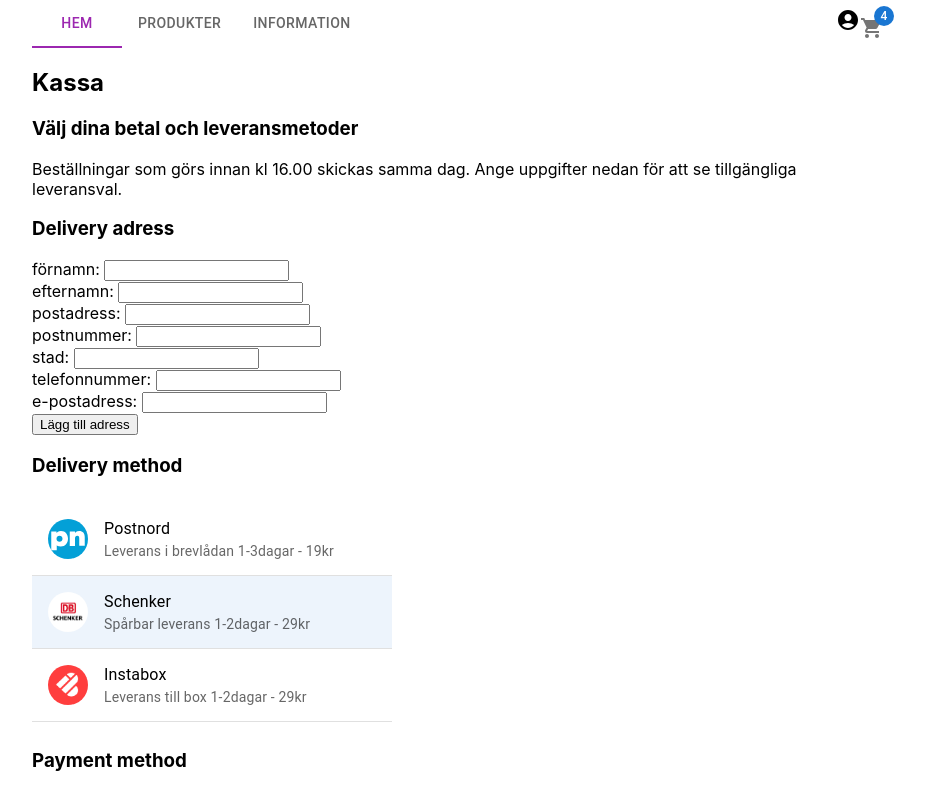
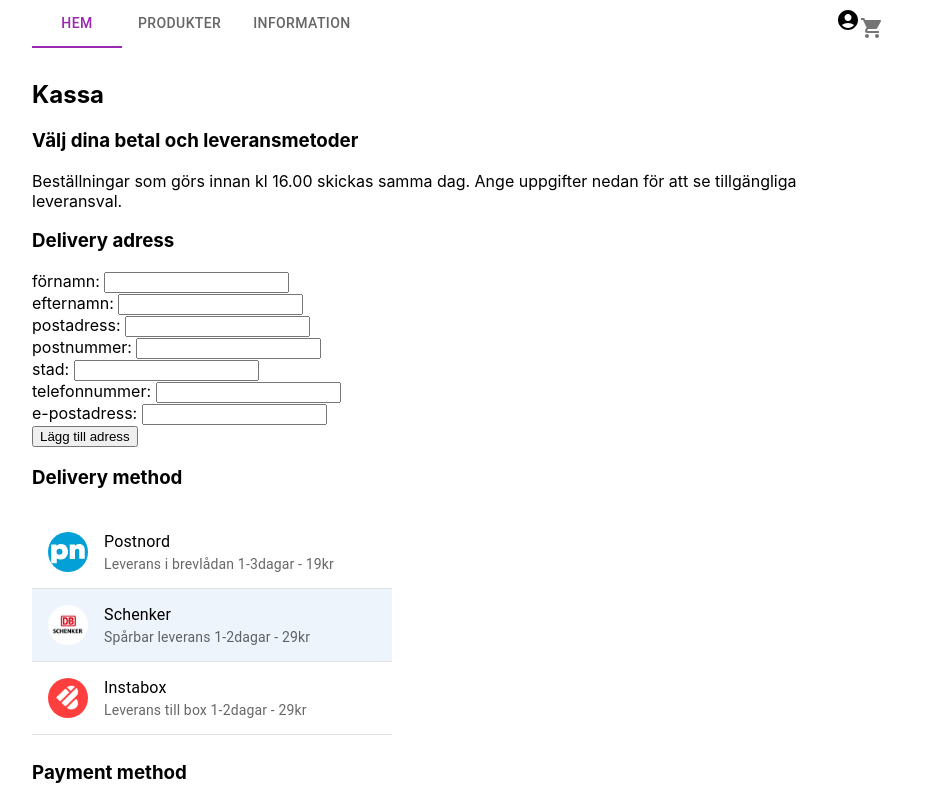
Before and after one commit to OliviaIsberg/ducky, a React (Create React App) app: page /checkoutPage in a window 1280 px wide. Shown: the top 800 px of the page, without its empty margins (182-1107 px from the left). Built offline with nearby package versions, Linux system fonts and the light colour scheme.

Commit message:
Contexts > ProductsInCartContext Fixes #21

```diff
--- a/src/components/Header/Header.tsx
+++ b/src/components/Header/Header.tsx
@@ -3,10 +3,12 @@ import { FC, useState } from 'react'
 import { useNavigate } from 'react-router-dom'
 import ShoppingCartIcon from '@mui/icons-material/ShoppingCart'
 import AccountCircleIcon from '@mui/icons-material/AccountCircle'
+import { useCart } from '../../contexts/ProductsInCartContext'
 
 interface HeaderProps {}
 
 const Header: FC<HeaderProps> = () => {
+  const { cart } = useCart()
   let navigate = useNavigate()
   const [value, setValue] = useState('/')
 
@@ -16,7 +18,7 @@ const Header: FC<HeaderProps> = () => {
   }
 
   return (
-    <Container maxWidth="md">
+    <Container maxWidth="md" sx={{ marginBottom: '2rem' }}>
       <Box sx={{ width: '100%' }}>{/* logo här */}</Box>
       <Box
         sx={{
@@ -39,7 +41,7 @@ const Header: FC<HeaderProps> = () => {
         </Tabs>
         <Box>
           <AccountCircleIcon />
-          <Badge badgeContent={4} color="primary">
+          <Badge badgeContent={cart?.length} color="primary">
             <ShoppingCartIcon color="action" />
           </Badge>
         </Box>
--- a/src/contexts/ProductsInCartContext.tsx
+++ b/src/contexts/ProductsInCartContext.tsx
@@ -1,4 +1,18 @@
-function ProductsInCart (){
+import React, { useContext } from 'react'
+import { useState } from 'react'
+
+export const CartContext = React.createContext<any>([])
+
+function ProductsInCart({ children }: React.PropsWithChildren<unknown>) {
+  const [cart, setCart] = useState<any>([])
+
+  return (
+    <CartContext.Provider value={{ cart, setCart }}>
+      {children}
+    </CartContext.Provider>
+  )
 }
 
 export default ProductsInCart
+
+export const useCart = () => useContext(CartContext)
--- a/src/index.tsx
+++ b/src/index.tsx
@@ -4,11 +4,14 @@ import './index.css'
 import App from './components/App'
 import reportWebVitals from './reportWebVitals'
 import { BrowserRouter } from 'react-router-dom'
+import ProductsInCart from './contexts/ProductsInCartContext'
 
 ReactDOM.render(
   <React.StrictMode>
     <BrowserRouter>
-      <App />
+      <ProductsInCart>
+        <App />
+      </ProductsInCart>
     </BrowserRouter>
   </React.StrictMode>,
   document.getElementById('root')
--- a/src/pages/ProductListPage.tsx
+++ b/src/pages/ProductListPage.tsx
@@ -14,12 +14,14 @@ import AddShoppingCartIcon from '@mui/icons-material/AddShoppingCart'
 import { useState } from 'react'
 import { Link } from 'react-router-dom'
 import { Product } from '../Api/Data'
+import { useCart } from '../contexts/ProductsInCartContext'
 
 interface Props {
   productList: Product[]
 }
 
 function ProductListPage({ productList }: Props) {
+  const { cart, setCart } = useCart()
   const [products] = useState(productList)
   const [ratingValue] = useState(5)
 
@@ -76,7 +78,12 @@ function ProductListPage({ productList }: Props) {
                   <Button variant="outlined">Visa</Button>
                 </Link>
                 <Button
-                  onClick={() => console.log(product.title)}
+                  onClick={() =>
+                    setCart([
+                      ...cart,
+                      { title: product.title, price: product.price },
+                    ])
+                  }
                   variant="contained"
                   endIcon={<AddShoppingCartIcon />}
                 >
```
